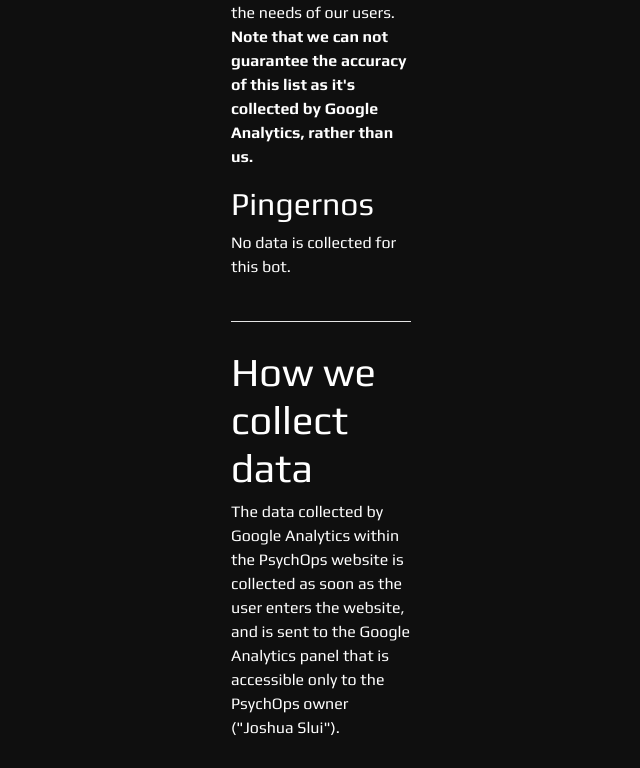
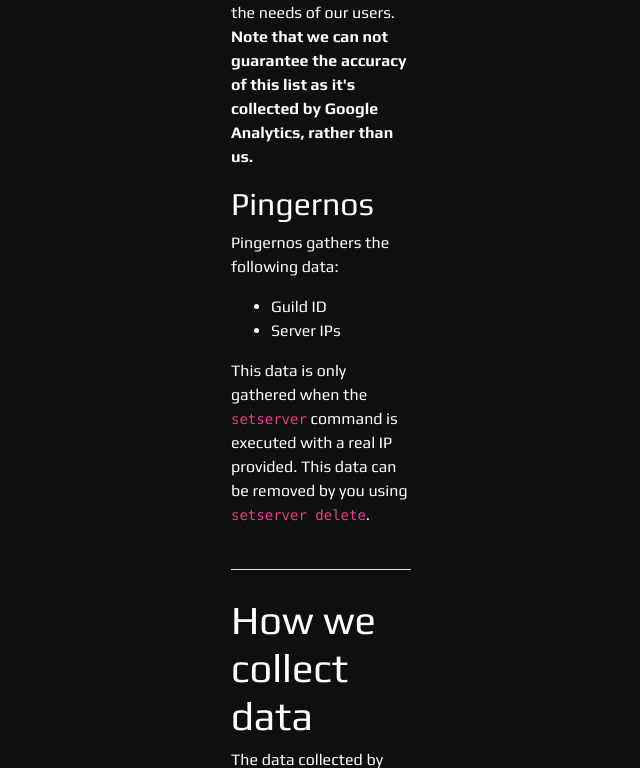
Before and after one commit to PsychOps/PsychOps, a PHP site: page /privacy.php in a window 1280 px wide. Shown: the part 3652-4420 px from the top of the page, without its empty margins (69-709 px from the left). Run offline with PHP 8.4, Linux system fonts and the light colour scheme; some libraries are stand-ins or nearby versions.

Commit message:
Add Pingernos Data collection

```diff
--- a/privacy.php
+++ b/privacy.php
@@ -64,7 +64,12 @@
             </ul>
         <p>All this data is collected by Google Analytics for Google Analytics. This way we can see information and data about our website visitors including but not limited to the user amount. Additionally, we can use this data to adjust our website to fit the needs of our users. <b>Note that we can not guarantee the accuracy of this list as it's collected by Google Analytics, rather than us.</b> </p>
         <h2 id="pingernos">Pingernos</h2>
-        <p>No data is collected for this bot.</p>
+        <p>Pingernos gathers the following data:</p>
+            <ul>
+                <li>Guild ID</li>
+                <li>Server IPs</li>
+            </ul>
+        <p>This data is only gathered when the <code>setserver</code> command is executed with a real IP provided. This data can be removed by you using <code>setserver delete</code>.</p>
     </div>
 </div>
 
```
